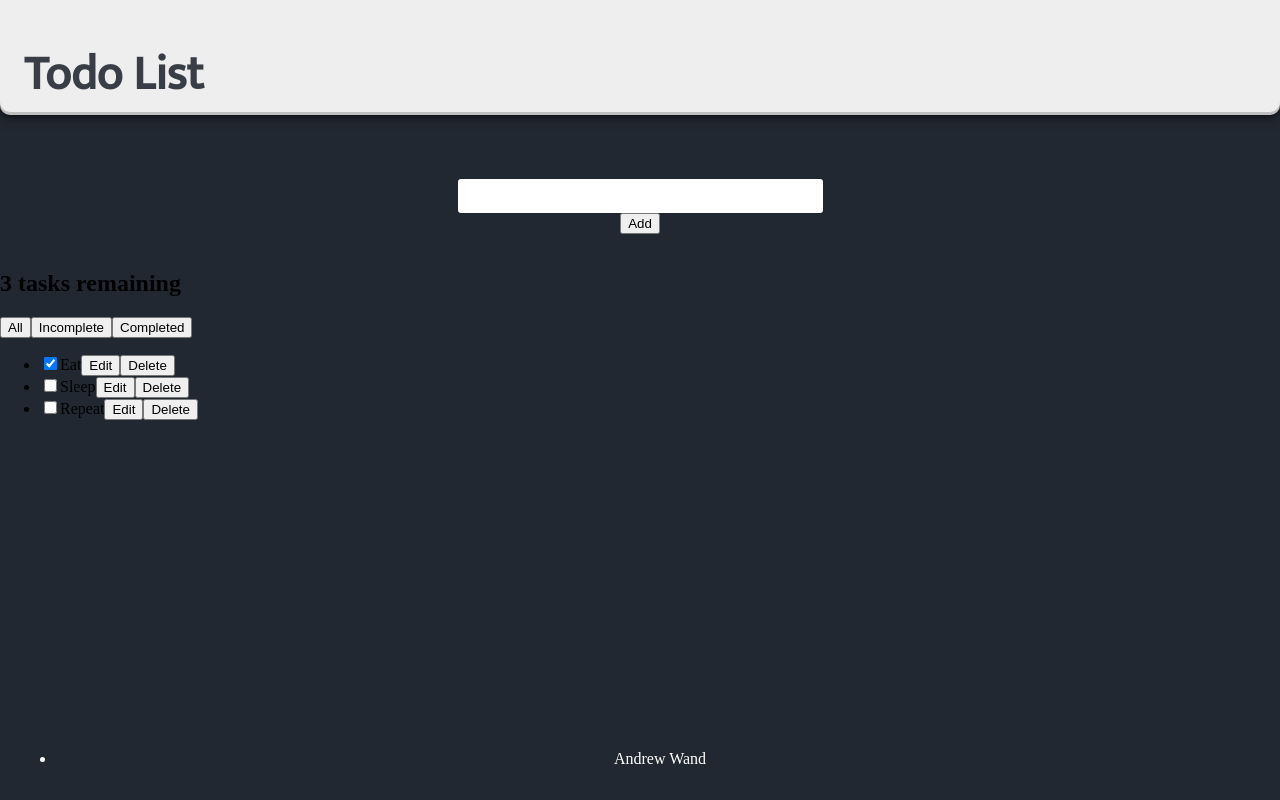
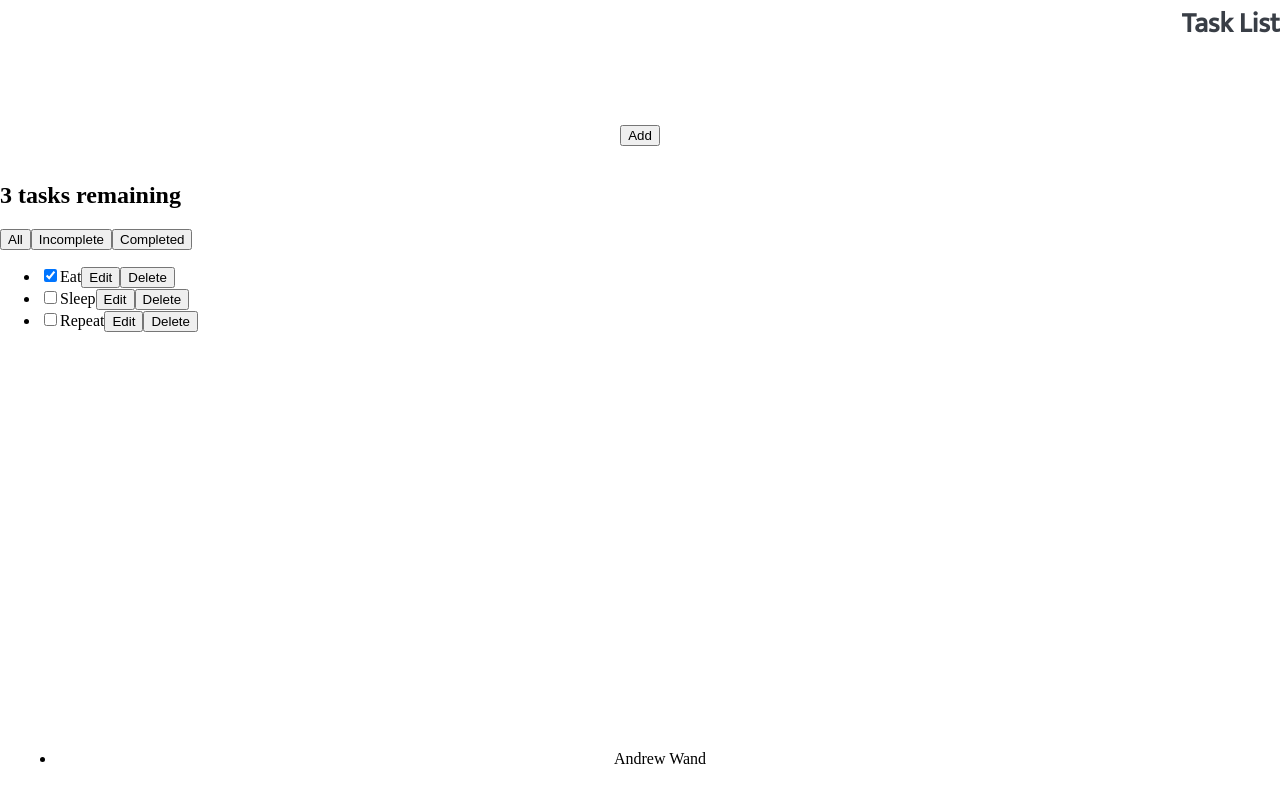
Before and after one commit to Andrew-Wand/todolist-react, a React (Create React App) app: page / in a window 1280 px wide. Built offline with nearby package versions, Linux system fonts and the light colour scheme.

Commit message:
changed header css

```diff
--- a/src/Components/Header.jsx
+++ b/src/Components/Header.jsx
@@ -9,7 +9,7 @@ function Header() {
 return (
     <div className="header-container">
         <h1 className="header-text">
-            Todo List
+            Task List
         </h1>
 
     </div>
--- a/src/index.css
+++ b/src/index.css
@@ -9,27 +9,25 @@ body {
   flex-direction: column;
   justify-content: center;
   margin: 0;
-  background-color: #222831;
+  background-color: #ffffff;
 }
+
+/* background-color: #222831; */
 
 /* Header */
 .header-container {
+  font-size: 14px;
+  margin-bottom: 2em;
 
-  background-color: #EEEEEE;
-  font-size: 24px;
-  margin-bottom: 2em;
   top: 0;
-  border-bottom-left-radius: 10px;
-  border-bottom-right-radius: 10px;
-  padding-top: 3px;
-  text-align: left;
-  box-shadow: rgba(0, 0, 0, 0.4) 0px 2px 4px, rgba(0, 0, 0, 0.3) 0px 7px 13px -3px, rgba(0, 0, 0, 0.2) 0px -3px 0px inset;
+  text-align: right;
+
 }
 
 .header-text {
   font-family: 'Mukta', sans-serif;
   color: #393E46;
-  margin-left: .5em;
+  margin-top: 0;
 }
 
 
@@ -62,5 +60,5 @@ body {
   width: 100%;
   text-align: center;
   padding: 1em;
-  color: #fff;
+
 }
```
